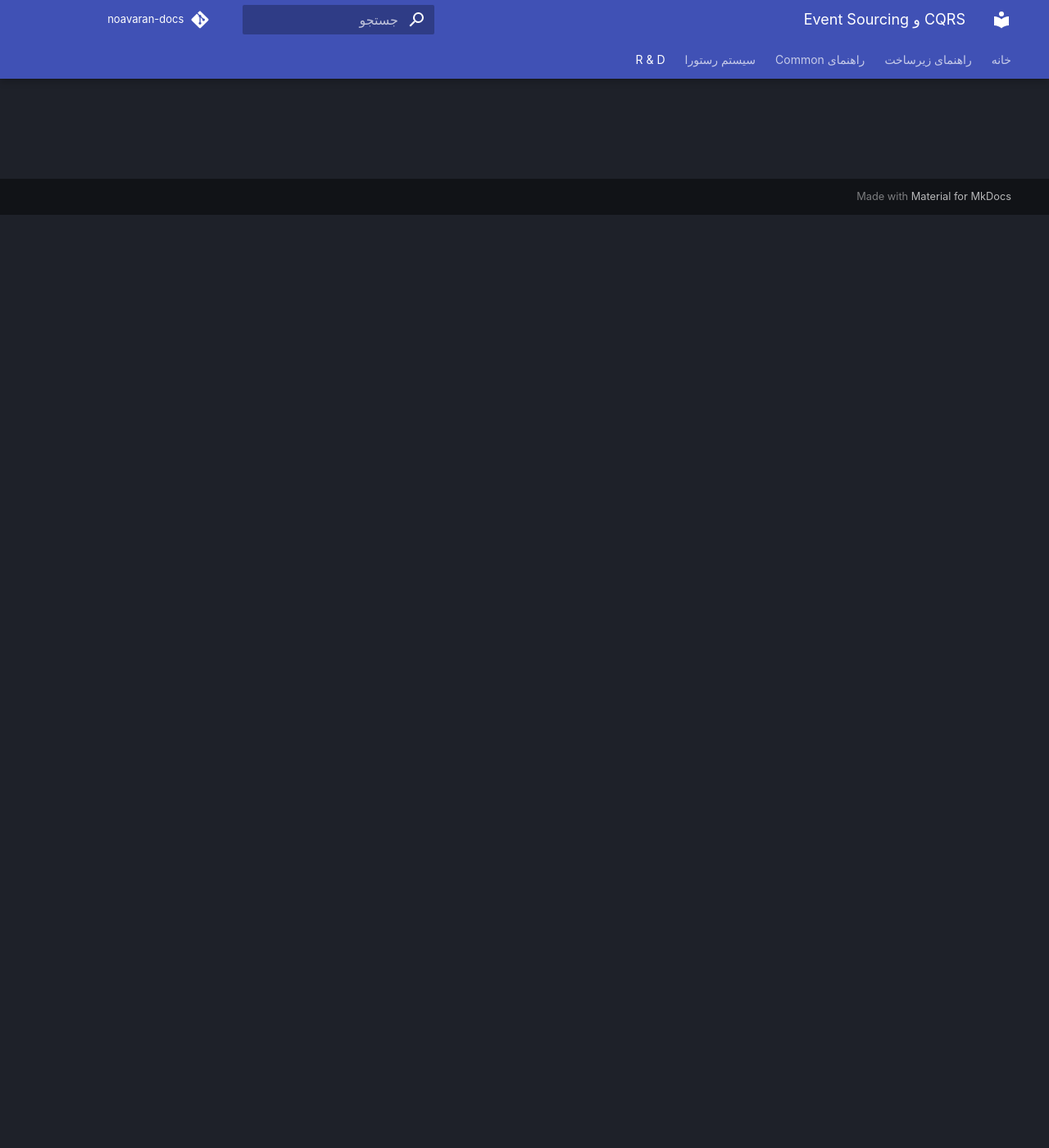
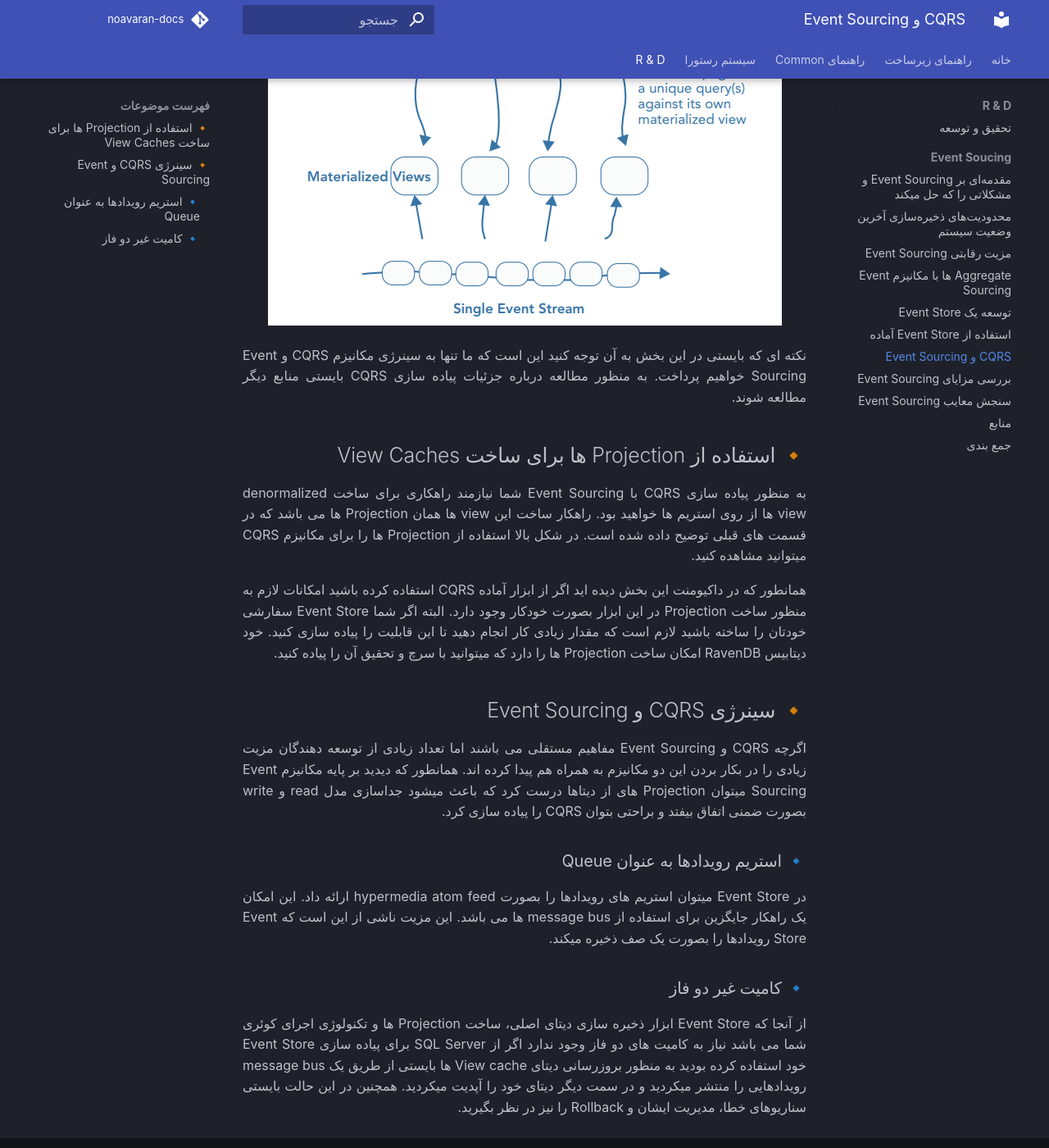
Before and after one commit to blue-innovators/noavaran-docs, an MkDocs documentation site: the page built from docs/event-sourcing/cqrs-and-es.md, in a window 1280 px wide and 1400 px high, scrolled down 1138 px. Shown: the whole window at 82% size. Built offline with MkDocs 1.6.1 and Material for MkDocs 9.7.7, drawn with Linux system fonts in a browser that asks for light colours; some web fonts are replaced; comment, search, counter and statistics services are not loaded; some of the changed text lies outside the part shown.

Commit message:
cqrs & event sourcing

```diff
--- a/docs/event-sourcing/cqrs-and-es.md
+++ b/docs/event-sourcing/cqrs-and-es.md
@@ -3,13 +3,68 @@
 <p style="text-align:justify;">
 به عنوان یک راهکار به منظور افزایش پرفورمنس و مقیاس پذیری شما شاید بخواهید که materialized view هایی از رویدادهایتان درست کنید. انجام اینکار از اجرای چندین کوئری بصورت همزمان بر روی یک استریم جلوگیری میکند.
 با اینکار مقادیر از پیش محاسبه شده برای هر نیاز خاص موجود خواهد بود.
-یک سناریو که این مشکل را نشان میدهد زمانی اتفاق می افتد
+یک سناریو که این مشکل را نشان میدهد زمانی اتفاق می افتد که تعدادی وب پیج همگی کوئری های متفاوتی را بر روی یک استریم اجرا کنند. تصویر زیر این حالت را نشان می دهد.
 </P>
+
+<p align="center">
+  <img src="/assets/images/event-sourcing-figure-22-7.png" />
+</p>
+
+<p style="text-align:justify;">
+همانطور که لود وب پیج ها افزایش می یابد هر استریم از رویدادها زیر باز فشار فزاینده ای قرار خواهد گرفت.
+این بدین معناست که پیج های کم اهمیت تر ممکن است پروفورمنس وب پیج های مهم را کاهش دهند.
+یک راهکار برای این مشکل ساخت یک materialized view از دیتاها به منظور پشتیبانی از وب پیج ها می باشد.
+</p>
+
+
+<p style="text-align:justify;">
+راهکار مشکل نشان داده شده در تصویر بالا CQRS می باشد. در این مکانیزم کامند ها یا دستوران write از طریق دامین مدل ها به دامین استریم ها می روند و کوئری ها بر روی materialized view ها یا همان view cacheh ها اجرا میشوند.
+با این راهکار خواهید دید که مشکل یک سری یوز کیس هایی که دیگر سناریوها را تحت فشار میگذارند به طرز قابل توجهی کاهش می یابد.
+به دلیل ساختار و نحوه مکانیزم این راهکار همچنین فشار بر روی استریم ها به واسطه اجرای کوئری های کمتر بر روی ایشان بسیار کاهش خواهد یافت.
+</p>
+
+<p align="center">
+  <img src="/assets/images/event-sourcing-figure-22-8.png" />
+</p>
+
+<p style="text-align:justify;">
+نکته ای که بایستی در این بخش به آن توجه کنید این است که ما تنها به سینرژی مکانیزم CQRS و Event Sourcing خواهیم پرداخت.
+به منظور مطالعه درباره جزئیات پیاده سازی CQRS بایستی منابع دیگر مطالعه شوند.
+</p>
 
 ## 🔸 استفاده از Projection ها برای ساخت View Caches
 
+<p style="text-align:justify;">
+به منظور پیاده سازی CQRS با Event Sourcing شما نیازمند راهکاری برای ساخت denormalized view ها از روی استریم ها خواهید بود.
+راهکار ساخت این view ها همان Projection ها می باشد که در قسمت های قبلی توضیح داده شده است.
+در شکل بالا استفاده از Projection ها را برای مکانیزم CQRS میتوانید مشاهده کنید.
+</p>
+
+<p style="text-align:justify;">
+همانطور که در داکیومنت این بخش دیده اید اگر از ابزار آماده CQRS استفاده کرده باشید امکانات لازم به منظور ساخت Projection در این ابزار بصورت خودکار وجود دارد.
+البته اگر شما Event Store سفارشی خودتان را ساخته باشید لازم است که مقدار زیادی کار انجام دهید تا این قابلیت را پیاده سازی کنید.
+خود دیتابیس RavenDB امکان ساخت Projection ها را دارد که میتوانید با سرچ و تحقیق آن را پیاده کنید.
+</p>
+
 ## 🔸 سینرژی CQRS و Event Sourcing
+
+<p style="text-align:justify;">
+اگرچه CQRS و Event Sourcing مفاهیم مستقلی می باشند اما تعداد زیادی از توسعه دهندگان مزیت زیادی را در بکار بردن این دو مکانیزم به همراه هم پیدا کرده اند.
+همانطور که دیدید بر پایه مکانیزم Event Sourcing میتوان Projection های از دیتاها درست کرد که باعث میشود جداسازی مدل read و write بصورت ضمنی اتفاق بیفتد و براحتی بتوان CQRS را پیاده سازی کرد.
+</p>
 
 ### 🔹 استریم رویدادها به عنوان Queue
 
+<p style="text-align:justify;">
+در Event Store میتوان استریم های رویدادها را بصورت hypermedia atom feed ارائه داد.
+این امکان یک راهکار جایگزین برای استفاده از message bus ها می باشد.
+این مزیت ناشی از این است که Event Store رویدادها را بصورت یک صف ذخیره میکند.
+</p>
+
 ### 🔹 کامیت غیر دو فاز
+
+<p style="text-align:justify;">
+از آنجا که Event Store ابزار ذخیره سازی دیتای اصلی، ساخت Projection ها و  تکنولوژی اجرای کوئری شما می باشد نیاز به کامیت های دو فاز وجود ندارد
+اگر از SQL Server برای پیاده سازی Event Store خود استفاده کرده بودید به منظور بروزرسانی دیتای View cache ها بایستی از طریق یک message bus رویدادهایی را منتشر میکردید و در سمت دیگر دیتای خود را آپدیت میکردید.
+همچنین در این حالت بایستی سناریوهای خطا، مدیریت ایشان و Rollback را نیز در نظر بگیرید.
+</p>
```
Also changed, not shown: docs/assets/images/event-sourcing-figure-22-7.png (added), docs/assets/images/event-sourcing-figure-22-8.png (added).
